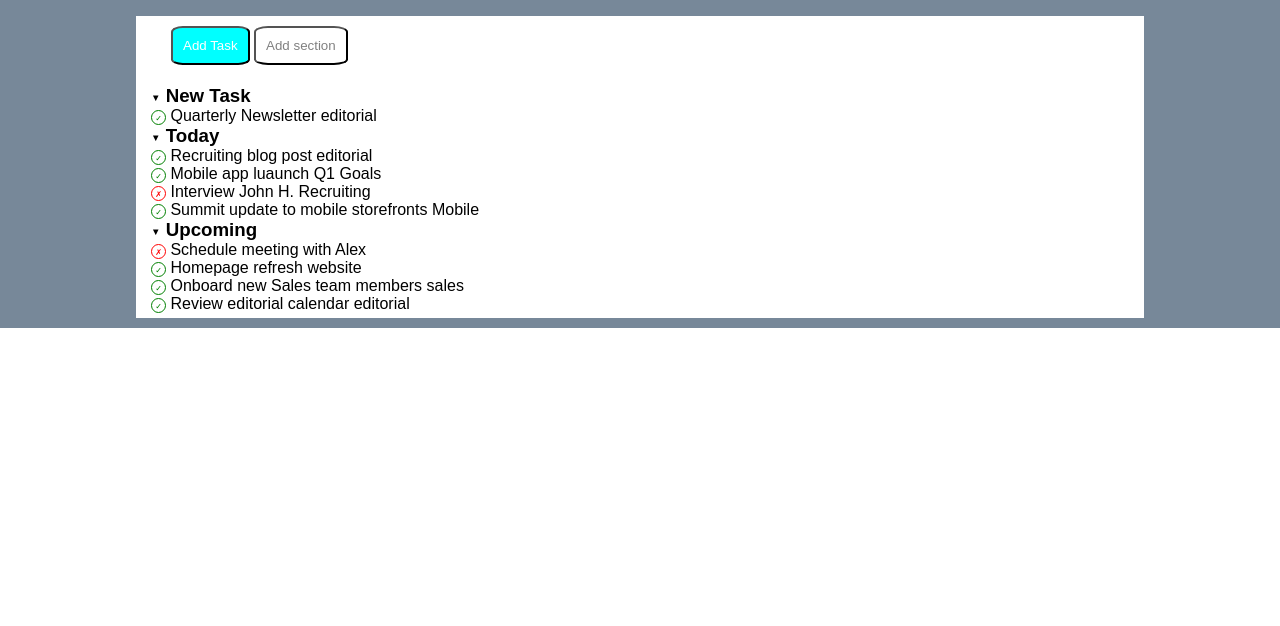
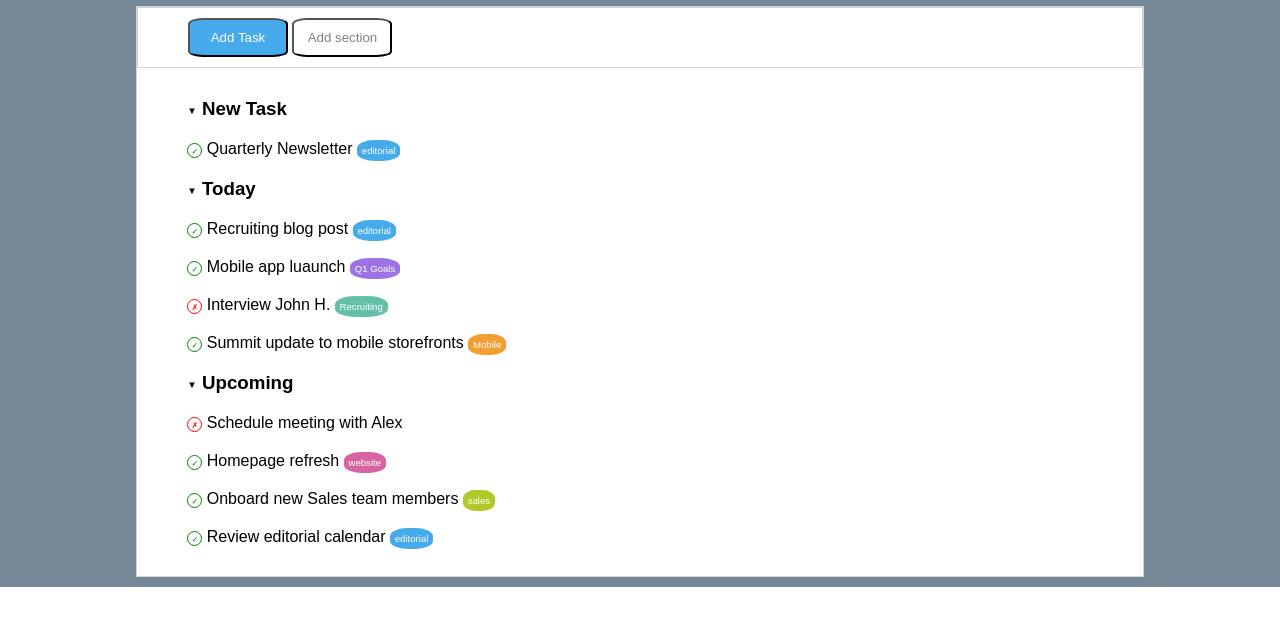
Before and after one commit to Angelop26/html-css-toboolist, a plain HTML site: page index.html in a window 1280 px wide. Shown: the part 84-710 px from the top of the page. Drawn offline with Linux system fonts and the light colour scheme.

Commit message:
add tags and finish to do list

```diff
--- a/css/style.css
+++ b/css/style.css
@@ -10,6 +10,7 @@ body{
 }
 
 .button{
+    width: 100px;
     padding: 10px;
     border-radius: 15%;
 }
@@ -26,6 +27,14 @@ ul{
     border-radius: 50%;
     line-height: 15px;
     text-align: center;
+}
+
+.tag{
+    padding: 0.3rem;
+    font-size: 0.6rem;
+    border-radius: 40%;
+    color: white;
+
 }
 /* HEADER */
 header{
@@ -54,14 +63,15 @@ main{
     background-color: white;
     width: 80%;
     margin: 0 auto;
+    border: 1px solid lightgrey;
 }
 
 .navigation{
-    padding: 10px 0 5px 15px;
-    margin: 10px 0 5px 20px;
+    padding: 10px 0 10px 50px;
+    border: 1px solid lightgrey;
 }
 .addtask{
-    background-color: cyan;
+    background-color: #45abea;
     color: white;
 }
 .addsection{
@@ -72,9 +82,13 @@ main{
 /* TO DO LIST */
 
 .main-list{
-    padding: 10px 0 5px 15px;
+    width: 90%;
+    margin: 30px auto;
 }
 
+ul.main-list li{
+    margin: 20px 0;
+}
 .triangle{
     font-size: 0.6rem;
     vertical-align: middle;
@@ -89,3 +103,27 @@ main{
     border: 1px solid red;
     color: red;
 }
+
+.editorial{
+    background-color: #45abea;
+}
+
+.goals{
+    background-color: #9c72e4;
+}
+
+.recruiting{
+    background-color: #64c0a9 ;
+}
+
+.mobile{
+    background-color: #f29e33;
+}
+
+.website{
+    background-color: #d863a1;
+}
+
+.sales{
+    background-color: #b0c926;
+}
```
